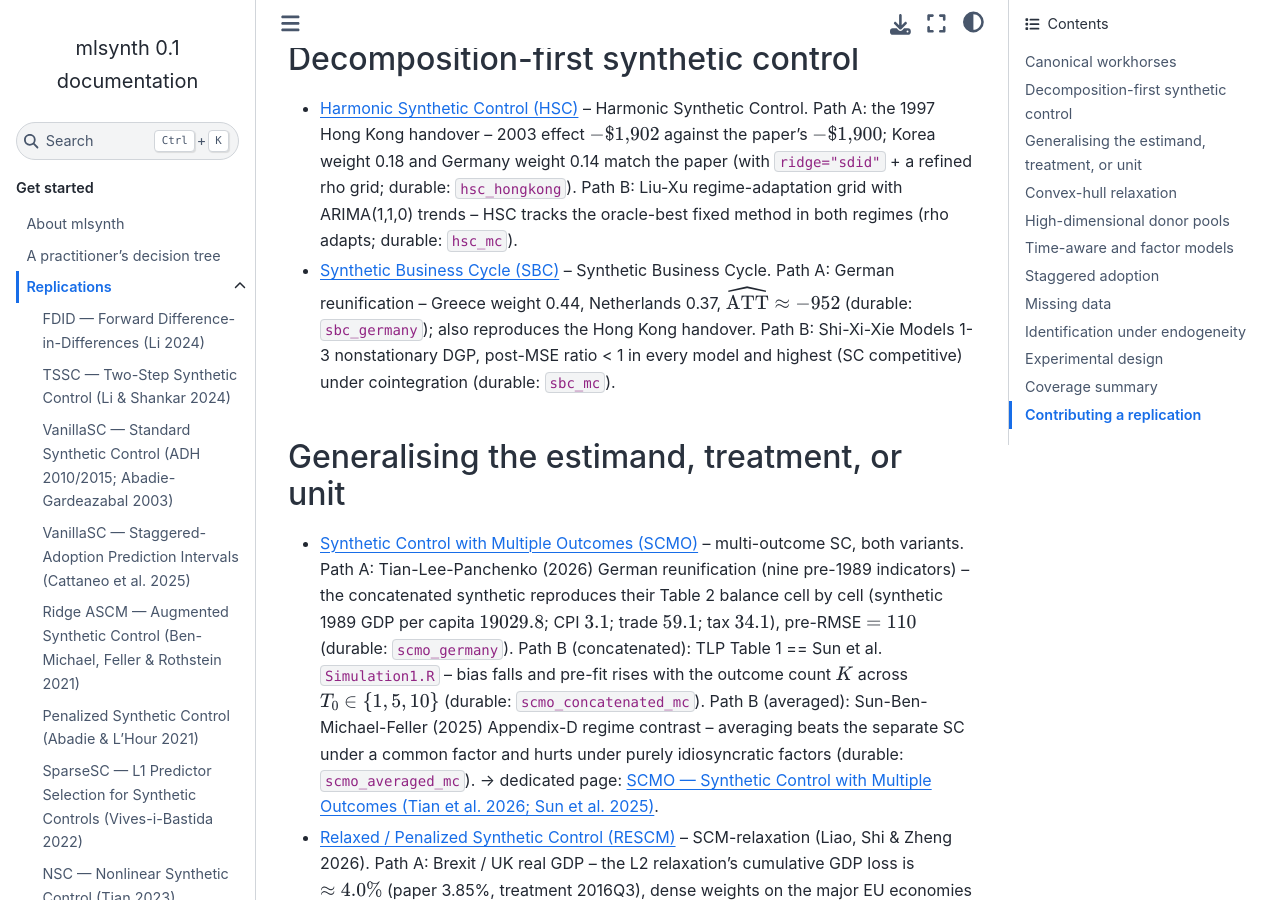
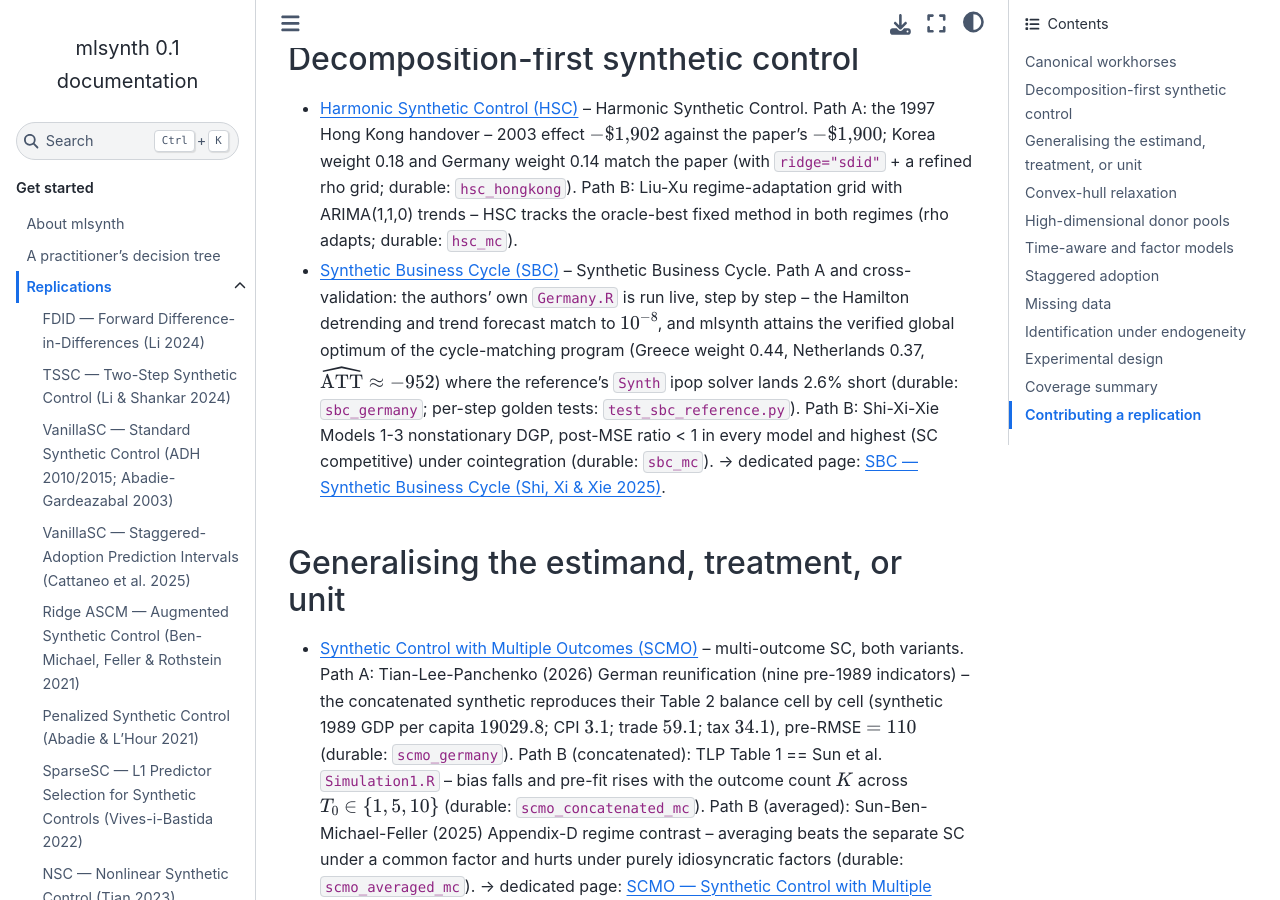
Before and after one commit to jgreathouse9/mlsynth, a Sphinx documentation site: the page built from docs/replications.rst, in a window 1280 px wide and 900 px high, scrolled down 2307 px. Built offline with Sphinx 7.4.7 and the Sphinx Book theme 1.1.4, drawn with Linux system fonts in a browser that asks for light colours.

Commit message:
docs: add SBC replication page (live solver-bug catch narrative)
New docs/replications/sbc.rst narrating the step-by-step live cross-validation
of SBC against Shi-Xi-Xie's own Germany.R: Hamilton detrend + trend forecast
match to 1e-8; mlsynth attains the verified global optimum of the cycle-matching
simplex program (4 solvers agree) while the reference's Synth ipop lands 2.6%
short; and the shipped CSV's donor labels are permuted. Wire it into the
replications toctree + prose bullet, and add a Verification pointer from the SBC
estimator page.

Co-Authored-By: Claude Opus 4.8 <noreply@anthropic.com>

```diff
--- a/docs/replications.rst
+++ b/docs/replications.rst
@@ -65,6 +65,7 @@ below; the catalogue entries link to a dedicated page where one exists.
    replications/clustersc
    replications/lexscm
    replications/scmo
+   replications/sbc
    replications/rescm
    replications/linf
    replications/geolift
@@ -154,13 +155,17 @@ Decomposition-first synthetic control
   rho grid; durable: ``hsc_hongkong``). Path B: Liu-Xu regime-adaptation
   grid with ARIMA(1,1,0) trends -- HSC tracks the oracle-best fixed
   method in both regimes (rho adapts; durable: ``hsc_mc``).
-* :doc:`sbc` -- Synthetic Business Cycle. Path A: German
-  reunification -- Greece weight 0.44, Netherlands 0.37,
-  :math:`\widehat{\mathrm{ATT}} \approx -952` (durable:
-  ``sbc_germany``); also reproduces the
-  Hong Kong handover. Path B: Shi-Xi-Xie Models 1-3
-  nonstationary DGP, post-MSE ratio < 1 in every model and highest
-  (SC competitive) under cointegration (durable: ``sbc_mc``).
+* :doc:`sbc` -- Synthetic Business Cycle. Path A and cross-validation:
+  the authors' own ``Germany.R`` is run live, step by step -- the
+  Hamilton detrending and trend forecast match to :math:`10^{-8}`, and
+  mlsynth attains the verified global optimum of the cycle-matching
+  program (Greece weight 0.44, Netherlands 0.37,
+  :math:`\widehat{\mathrm{ATT}} \approx -952`) where the reference's
+  ``Synth`` ipop solver lands 2.6% short (durable: ``sbc_germany``;
+  per-step golden tests: ``test_sbc_reference.py``). Path B: Shi-Xi-Xie
+  Models 1-3 nonstationary DGP, post-MSE ratio < 1 in every model and
+  highest (SC competitive) under cointegration (durable: ``sbc_mc``).
+  → dedicated page: :doc:`replications/sbc`.
 
 .. _replications-generalised:
 
```
Also changed, not shown: docs/replications/sbc.rst (added, +120 -0 lines), docs/sbc.rst (+14 -0 lines).
